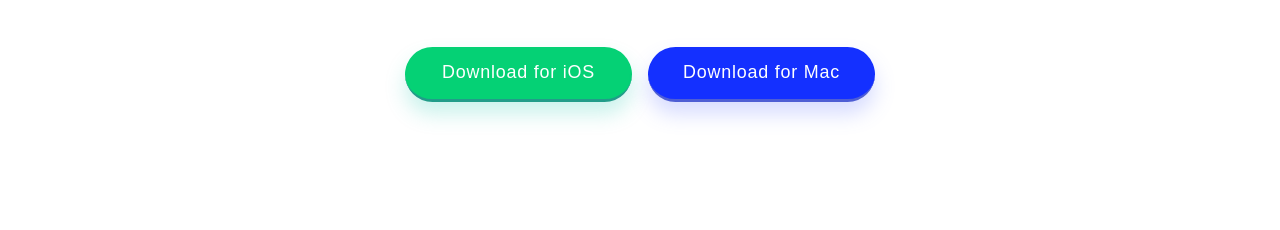
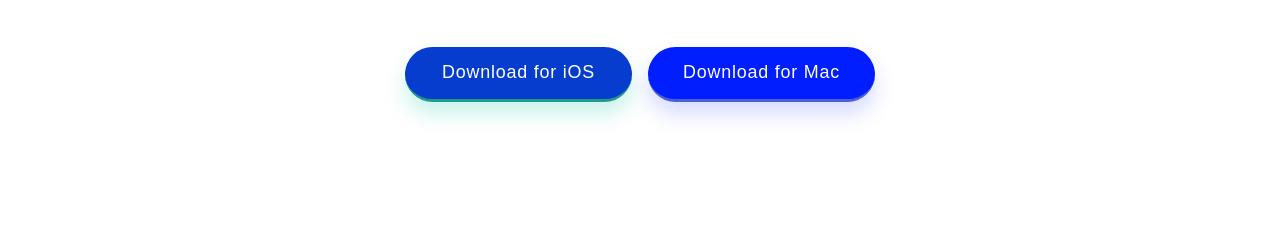
Before and after one commit to Cheosphere/clipboard-landing-page-master, a plain HTML site: page index.html in a window 1280 px wide. Shown: the part 439-669 px from the top of the page. Drawn offline with Linux system fonts and the light colour scheme; a web font is replaced by a local one.

Commit message:
Modificando color de botones_v2

```diff
--- a/style.css
+++ b/style.css
@@ -6,8 +6,8 @@
 }
 
 :root {
-    --strong-cyan: hsl(153, 95%, 42%);
-    --light-blue: hsl(233, 100%, 54%);
+    --strong-cyan: hsl(224, 93%, 42%);
+    --light-blue: hsl(233, 100%, 50%);
     --dark-grayish-blue: hsl(210, 10%, 33%);
     --grayish-blue: hsl(201, 11%, 66%);
 }
```
